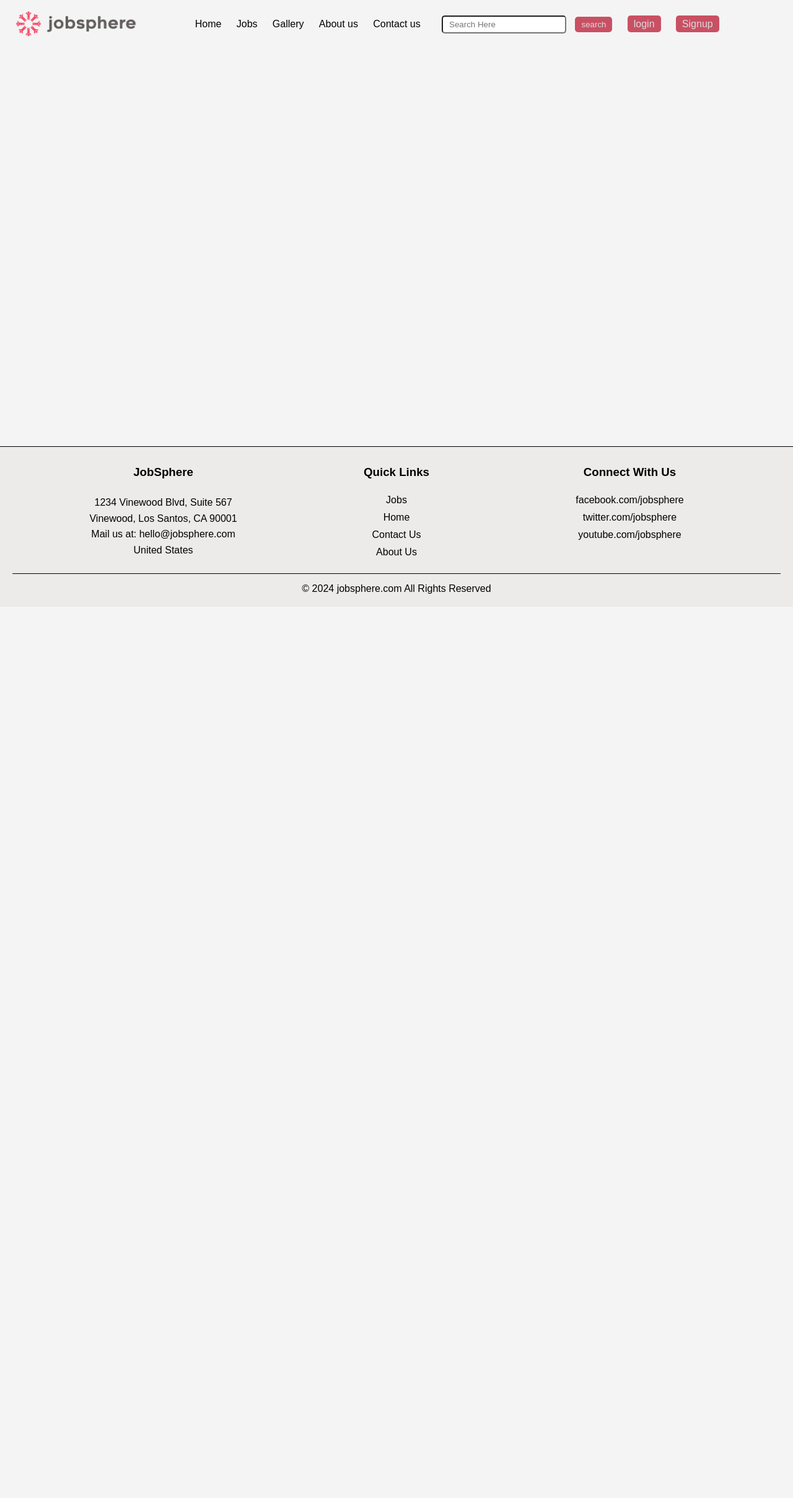
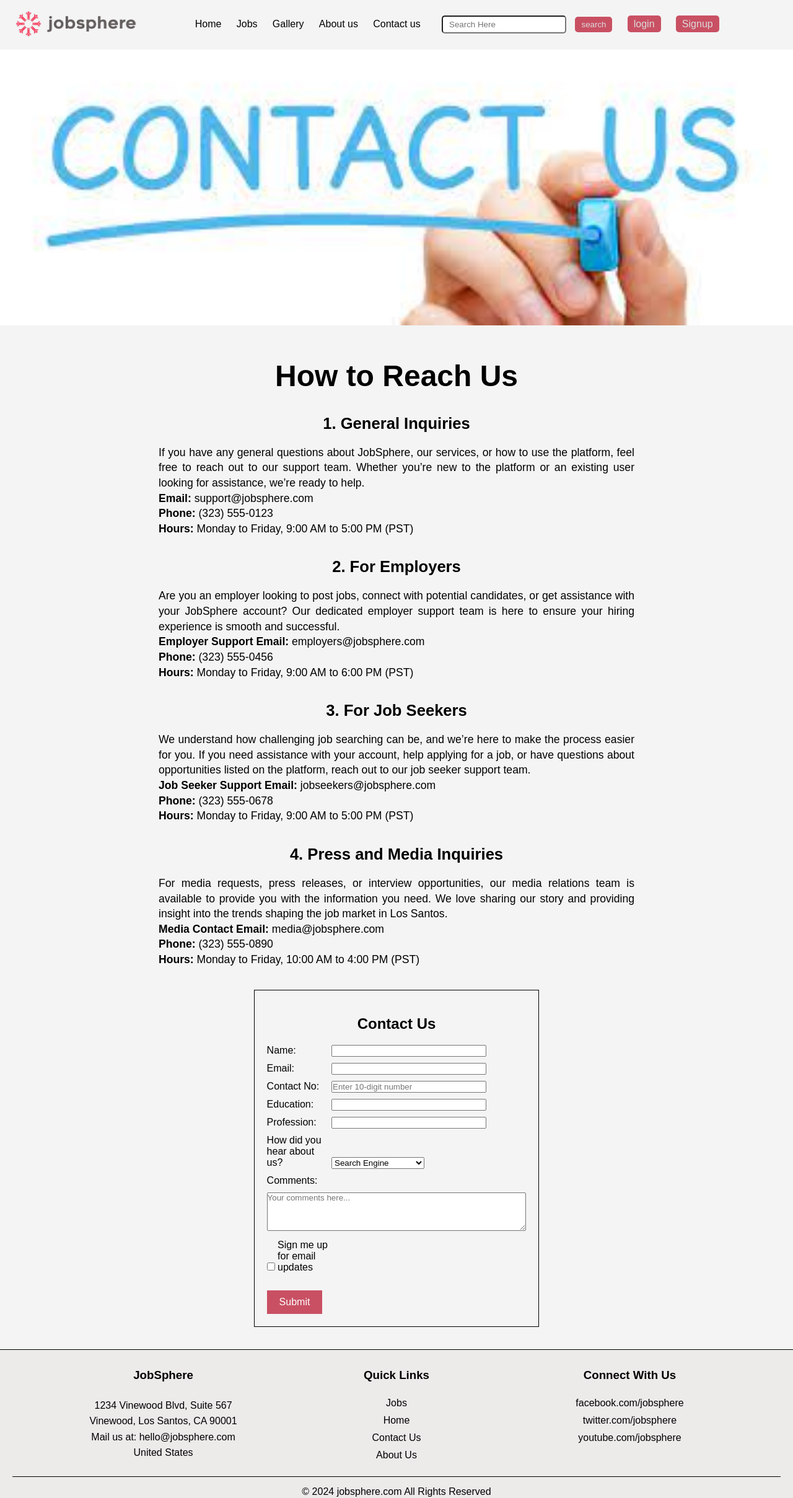
Before and after one commit to abdulrehmana28/job-sphere-web, a PHP site: page /contact.html in a window 1280 px wide. Shown: the top 2417 px of the page at 62% size. Before the commit the page ends 958 px from the top, so only its background shows below. Run offline with PHP 8.4, Linux system fonts and the light colour scheme.

Commit message:
contact page completed

```diff
--- a/about.html
+++ b/about.html
@@ -1,7 +1,7 @@
 <!DOCTYPE html>
 <html>
   <head>
-    <title>Jobs - JobSphere</title>
+    <title>About - JobSphere</title>
     <link rel="icon" href="images/emblem.png" />
     <link rel="stylesheet" href="css/style.css" />
   </head>
--- a/contact.html
+++ b/contact.html
@@ -1,7 +1,7 @@
 <!DOCTYPE html>
 <html>
   <head>
-    <title>Jobs - JobSphere</title>
+    <title>Contact - JobSphere</title>
     <link rel="icon" href="images/emblem.png" />
     <link rel="stylesheet" href="css/style.css" />
   </head>
@@ -45,6 +45,142 @@
         </nav>
         <!-- end of Navigation bar-->
       </header>
+
+      <div class="contact-container">
+        <div class="contact-image">
+          <img src="images/contact.jpeg" alt="contact us" />
+        </div>
+
+        <!--Contact section text starts-->
+        <div class="contact-text-container">
+          <div class="contact-text-section">
+            <h1>How to Reach Us</h1>
+          </div>
+          <!--text 1-->
+          <div class="contact-text-section">
+            <h2>1. General Inquiries</h2>
+            <p>
+              If you have any general questions about JobSphere, our services,
+              or how to use the platform, feel free to reach out to our support
+              team. Whether you’re new to the platform or an existing user
+              looking for assistance, we’re ready to help.
+            </p>
+            <p><strong>Email:</strong> support@jobsphere.com</p>
+            <p><strong>Phone:</strong> (323) 555-0123</p>
+            <p>
+              <strong>Hours:</strong> Monday to Friday, 9:00 AM to 5:00 PM (PST)
+            </p>
+          </div>
+          <!--text 2-->
+          <div class="contact-text-section">
+            <h2>2. For Employers</h2>
+            <p>
+              Are you an employer looking to post jobs, connect with potential
+              candidates, or get assistance with your JobSphere account? Our
+              dedicated employer support team is here to ensure your hiring
+              experience is smooth and successful.
+            </p>
+            <p>
+              <strong>Employer Support Email:</strong> employers@jobsphere.com
+            </p>
+            <p><strong>Phone:</strong> (323) 555-0456</p>
+            <p>
+              <strong>Hours:</strong> Monday to Friday, 9:00 AM to 6:00 PM (PST)
+            </p>
+          </div>
+
+          <!--text 3-->
+          <div class="contact-text-section">
+            <h2>3. For Job Seekers</h2>
+            <p>
+              We understand how challenging job searching can be, and we’re here
+              to make the process easier for you. If you need assistance with
+              your account, help applying for a job, or have questions about
+              opportunities listed on the platform, reach out to our job seeker
+              support team.
+            </p>
+            <p>
+              <strong>Job Seeker Support Email:</strong>
+              jobseekers@jobsphere.com
+            </p>
+            <p><strong>Phone:</strong> (323) 555-0678</p>
+            <p>
+              <strong>Hours:</strong> Monday to Friday, 9:00 AM to 5:00 PM (PST)
+            </p>
+          </div>
+
+          <!--text 4-->
+          <div class="contact-text-section">
+            <h2>4. Press and Media Inquiries</h2>
+            <p>
+              For media requests, press releases, or interview opportunities,
+              our media relations team is available to provide you with the
+              information you need. We love sharing our story and providing
+              insight into the trends shaping the job market in Los Santos.
+            </p>
+            <p><strong>Media Contact Email:</strong> media@jobsphere.com</p>
+            <p><strong>Phone:</strong> (323) 555-0890</p>
+            <p>
+              <strong>Hours:</strong> Monday to Friday, 10:00 AM to 4:00 PM
+              (PST)
+            </p>
+          </div>
+          <br />
+          <br />
+
+          <!-- contact form starts-->
+
+          <form class="contact-form">
+            <h2>Contact Us</h2>
+
+            <label for="name">Name:</label>
+            <input type="text" id="name" name="name" /><br />
+
+            <label for="email">Email:</label>
+            <input type="email" id="email" name="email" /><br />
+
+            <label for="contact">Contact No:</label>
+            <input
+              type="text"
+              id="contact"
+              name="contact"
+              placeholder="Enter 10-digit number"
+            /><br />
+
+            <label for="education">Education:</label>
+            <input type="text" id="education" name="education" /><br />
+
+            <label for="profession">Profession:</label>
+            <input type="text" id="profession" name="profession" /><br />
+
+            <label for="source">How did you hear about us?</label>
+            <select id="source" name="source">
+              <option value="search_engine">Search Engine</option>
+              <option value="friend">Friend</option>
+              <option value="social_media">Social Media</option>
+              <option value="other">Other</option></select
+            ><br />
+
+            <label for="comments">Comments:</label>
+            <textarea
+              id="comments"
+              name="comments"
+              rows="4"
+              cols="35"
+              placeholder="Your comments here..."
+            ></textarea
+            ><br />
+
+            <input type="checkbox" id="email_updates" name="email_updates" />
+            <label for="email_updates">Sign me up for email updates</label
+            ><br /><br />
+
+            <input type="submit" value="Submit" />
+          </form>
+          <br />
+          <br />
+        </div>
+      </div>
     </section>
 
     <!-- Start of Footer-->
--- a/css/style.css
+++ b/css/style.css
@@ -285,6 +285,7 @@
 .about-container {
     width: 100%;
     text-align: center;
+    background-color: #F4F4F4;
 }
 
 .about-image img{
@@ -315,17 +316,110 @@
     margin-top: 35px;
 }
 
-.about-text-section {
-
-}
-
 .about-text-section > p{
     line-height: 1.4;
     font-size: 1.1rem;
     text-align: justify;
 }
 
+
+
 /* about page end */
+
+/* contact us page start */
+.contact-container {
+    width: 100%;
+    text-align: center;
+    background-color: #F4F4F4;
+}
+
+.contact-image img{
+    object-fit:cover;
+    width: 100%;
+    height: auto;
+}
+
+.contact-text-container{
+    display: inline-block;
+    width: 60%;
+    text-align: left;
+    margin-top: 50px;
+}
+
+.contact-text-section > h1 {
+    font-size: 3rem;
+    font-weight: bold;
+    text-align: center;
+    margin-bottom: 35px;
+}
+
+.contact-text-section  h2 {
+    font-size: 1.6rem;
+    font-weight: bold;
+    text-align: center;
+    margin-bottom: 20px;
+    margin-top: 35px;
+}
+
+.contact-text-section > p{
+    line-height: 1.4;
+    font-size: 1.1rem;
+    text-align: justify;
+}
+.contact-form {
+    border: 1px solid #000;
+    padding: 20px;
+    width: 60%;
+    margin: 0 auto;
+}
+
+.contact-form h2 {
+    text-align: center;
+    margin: 20px;
+}
+
+.contact-form label {
+    display: inline-block;
+    width: 100px;
+    margin-bottom: 10px;
+}
+
+.contact-form input[type="text"],
+input[type="email"],
+input[type="number"],
+input[type="radio"],
+select,
+textarea {
+    width: 250px;
+    margin-bottom: 10px;
+}
+
+.contact-form select {
+    width: 150px;
+}
+
+.contact-form textarea {
+    width: 100%;
+}
+
+.contact-form input[type="checkbox"] {
+    margin-bottom: 10px;
+}
+
+.contact-form input[type="submit"] {
+    padding: 10px 20px;
+    background-color: #C95063;
+    color: white;
+    border: none;
+    cursor: pointer;
+    font-size: 16px;
+}
+
+.contact-form input[type="submit"]:hover {
+    background-color: #e67182;
+}
+
+/* contact us page end */
 
 /* Footer  */
 .footer {
--- a/gallery.html
+++ b/gallery.html
@@ -1,7 +1,7 @@
 <!DOCTYPE html>
 <html>
   <head>
-    <title>Jobs - JobSphere</title>
+    <title>Gallery - JobSphere</title>
     <link rel="icon" href="images/emblem.png" />
     <link rel="stylesheet" href="css/style.css" />
   </head>
```
